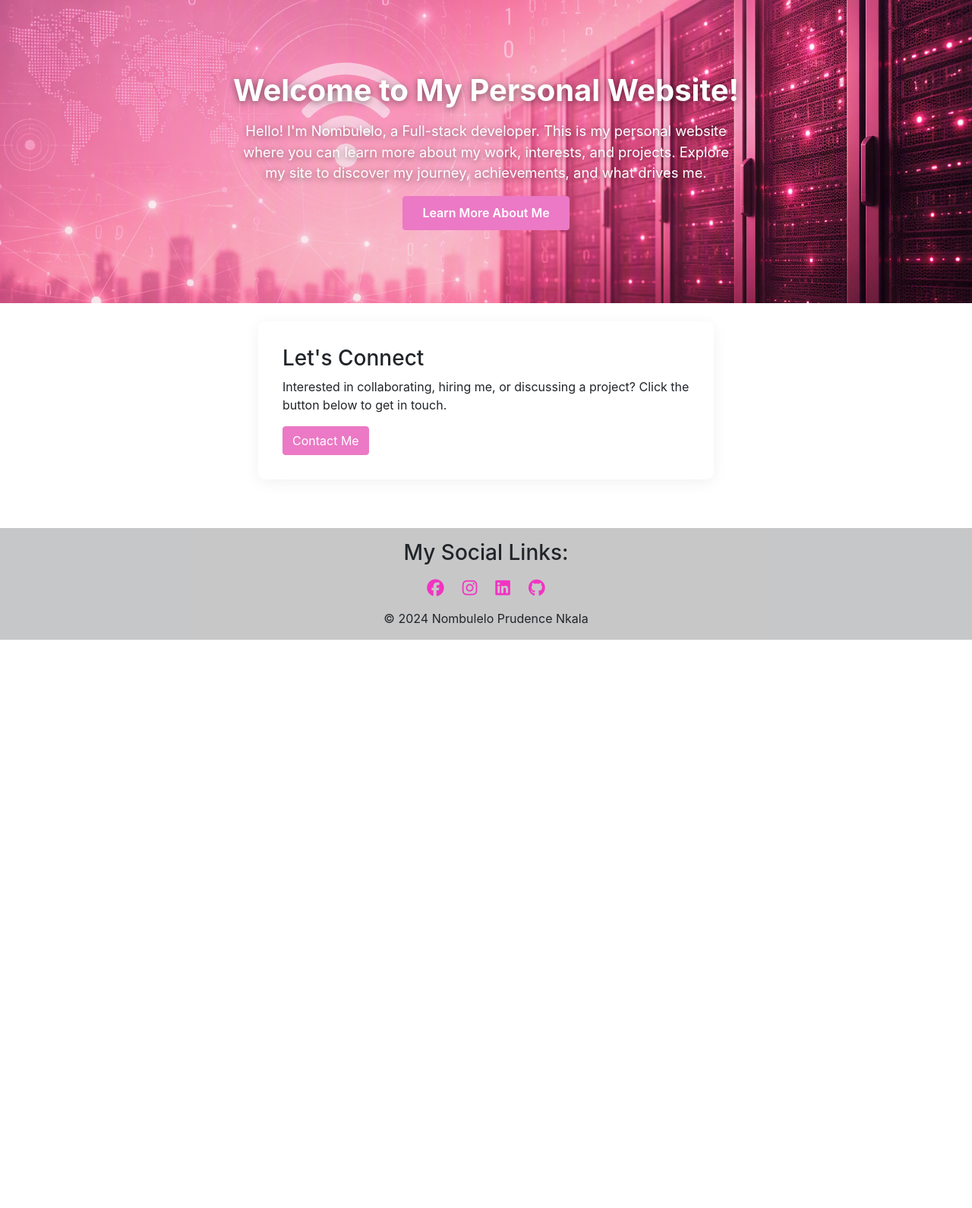
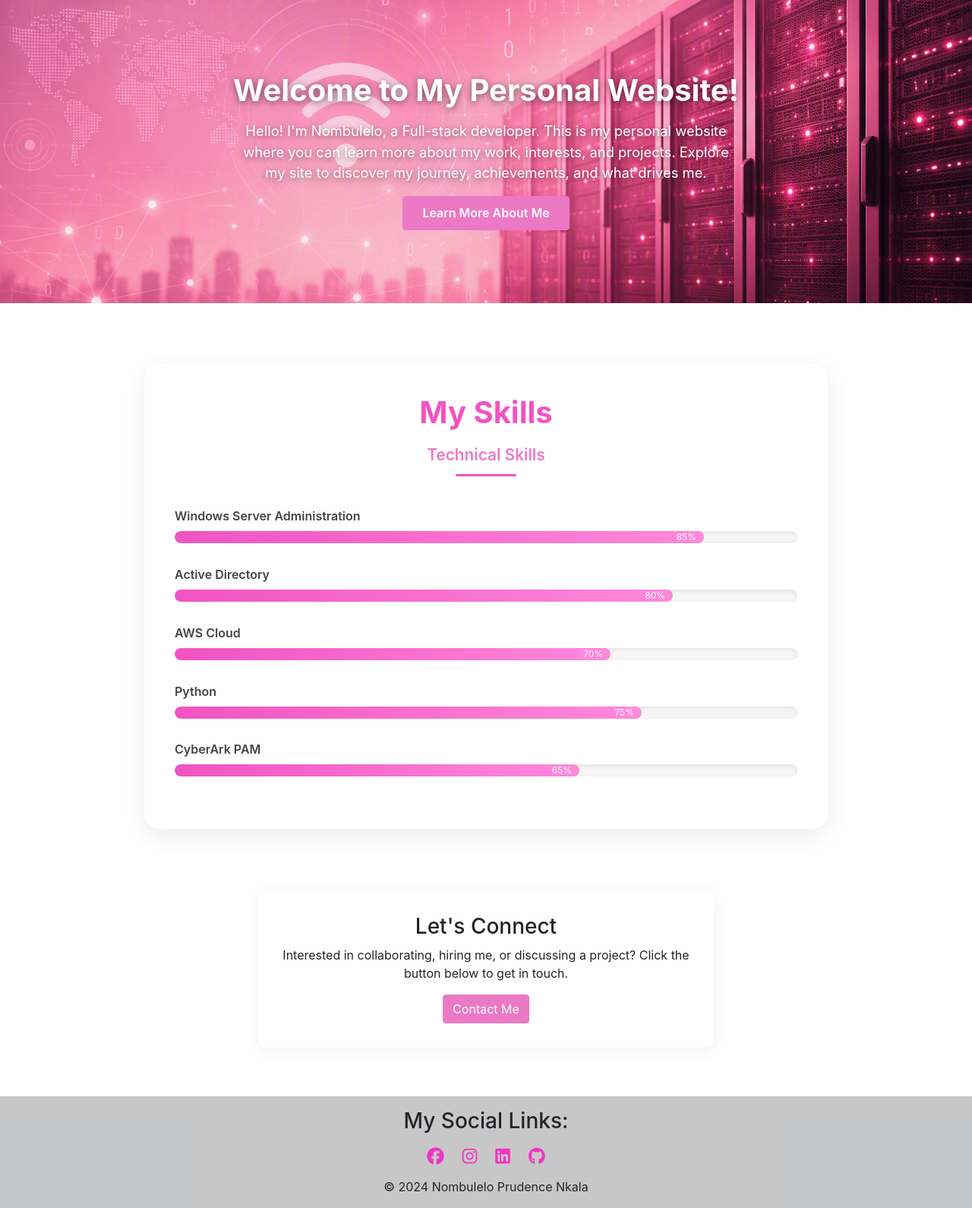
Before and after one commit to lelonkala/Nombulelo-Portfolio, a Flask app: page / in a window 1280 px wide. Shown: the part 65-1655 px from the top of the page at 76% size. Before the commit the page ends 907 px from the top, so only its background shows below. Run offline with Flask 3, Linux system fonts and the light colour scheme; some libraries are stand-ins or nearby versions.

Commit message:
Updated homepage, added skills

```diff
--- a/static/css/skills.css
+++ b/static/css/skills.css
@@ -1,53 +1,70 @@
 .skills-section {
-    max-width: 800px;
-    margin: 4rem auto;
-    padding: 2rem;
+    max-width: 900px;
+    margin: 5rem auto;
+    padding: 2.5rem;
     background: #fff;
-    border-radius: 15px;
-    box-shadow: 0 4px 25px rgba(0,0,0,0.08);
+    border-radius: 20px;
+    box-shadow: 0 8px 30px rgba(0,0,0,0.08);
 }
-
+.skills-section:hover {
+    transform: translateY(-3px);
+}
 .skills-section h2 {
     text-align: center;
     color: #f153c2;
+    font-size: 2.5rem;
     font-weight: 700;
     margin-bottom: 1rem;
 }
 
 .skills-title {
     text-align: center;
-    font-size: 1.2rem;
+    font-size: 1.3rem;
     font-weight: 600;
     color: #eb79c5;
-    margin-bottom: 2rem;
+    margin-bottom: 2.5rem;
+    position: relative;
+}
+.skills-title::after {
+    content: "";
+    width: 80px;
+    height: 3px;
+    background: #f153c2;
+    display: block;
+    margin: 10px auto;
+    border-radius: 10px;
 }
 
 .skill {
-    margin-bottom: 1.3rem;
+    margin-bottom: 1.8rem;
 }
 
 .skill span {
-    display: block;
-    margin-bottom: 6px;
-    font-weight: 500;
+    display: flex;
+    justify-content: spacebetween;
+    font-weight: 600;
+    color: #444;
+    margin-bottom: 8px;
 }
 
 .progress {
     width: 100%;
-    background: #f4f4f4;
-    border-radius: 20px;
-    height: 12px;
+    background: #f6f6f6;
+    border-radius: 30px;
+    height: 16px;
     overflow: hidden;
+    box-shadow: inset 0 2px 6px rgba(0,0,0,0.08);
 }
 
 .progress-bar {
-    background: #eb79c5;
+    background: linear-gradient(90deg, #f153c2, #ff89db);
     height: 100%;
-    border-radius: 20px;
+    border-radius: 30px;
     color: white;
-    font-size: 10px;
+    font-size: 0.75rem;
     text-align: right;
-    padding-right: 8px;
+    padding-right: 10px;
     line-height: 12px;
     transition: width 0.8s ease;
+    animation: fillbar 1.8s ease;
 }
--- a/templates/MyProfile.html
+++ b/templates/MyProfile.html
@@ -3,7 +3,6 @@
 {% block title %} Home - My Profile {% endblock %}
 
 {% block content %}
-{# {% include "skills.html"} #}
 
 <div class="hero">
     <h1>Welcome to My Personal Website!</h1>
@@ -11,8 +10,9 @@
     <a href="{{ url_for('about') }}" class="btn btn-primary">Learn More About Me</a>
 </div>
 
+{% include "skills.html" %}
 
-<div class = "contact me form-wrapper">
+<div class = "contact-me form-wrapper">
 <h3>Let's Connect</h3>
 <p>
     Interested in collaborating, hiring me, or discussing a project?
--- a/templates/footer.html
+++ b/templates/footer.html
@@ -11,7 +11,7 @@
                 <li><a href="#"><i class="fa-brands fa-facebook"></i></a></li>
                 <li><a href="#"><i class="fa-brands fa-instagram"></i></a></li>
                 <li><a href="https://www.linkedin.com/in/nombulelo-nkala-678b5a21b/"><i class="fa-brands fa-linkedin"></i></a></li>
-                <li><a href="#"><i class="fa-brands fa-github"></i></a></li>
+                <li><a href="https://github.com/lelonkala"><i class="fa-brands fa-github"></i></a></li>
             </ul>
         </div>
         &copy; 2024 Nombulelo Prudence Nkala
--- a/templates/navigationBar.html
+++ b/templates/navigationBar.html
@@ -8,6 +8,7 @@
     <!--Bootstrap css-->
     <link href="https://stackpath.bootstrapcdn.com/bootstrap/4.5.2/css/bootstrap.min.css" rel="stylesheet">
     <link href="/static/css/nav.css" rel="stylesheet">
+    <link href="/static/css/skills.css" rel="stylesheet">
     <!-- Font Awesome Icons -->
     <script src="https://kit.fontawesome.com/fc9b1a2cb5.js" crossorigin="anonymous"></script>
 
--- a/templates/skills.html
+++ b/templates/skills.html
@@ -1,3 +1,4 @@
+
 
 <!-- skills.html -->
  <div class="skills-section">
@@ -88,4 +89,4 @@
 
 </div>
 
- {{ url_for('static', filename='javascript/skills.js') }}
+<script src="{{ url_for('static', filename='javascript/skills.js')}}"> </script>
```
